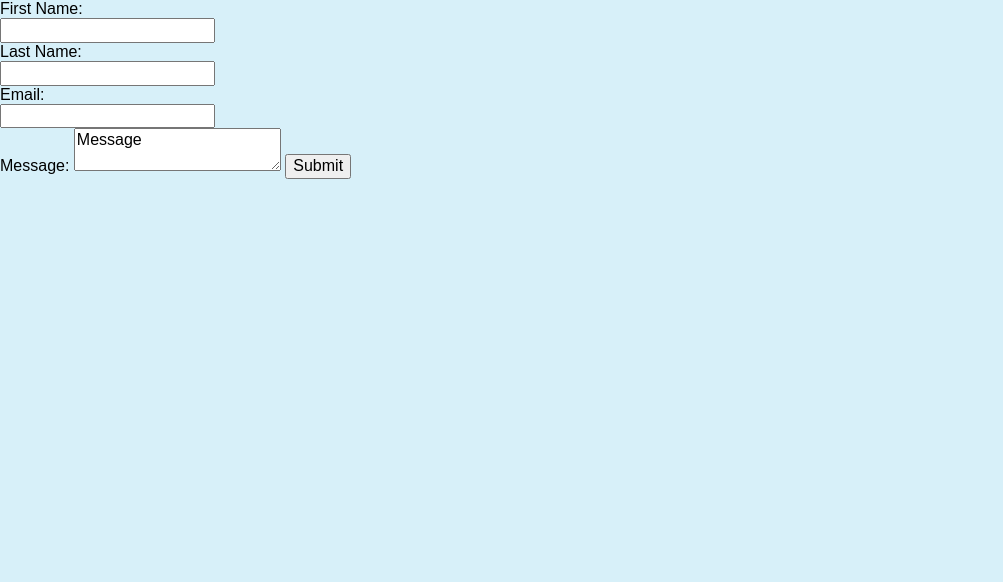
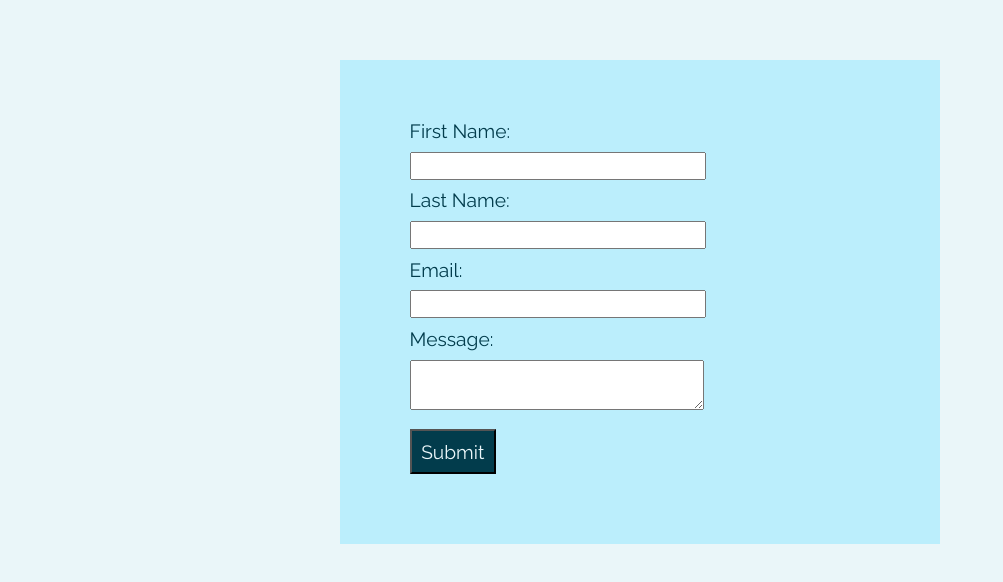
Before and after one commit to kaylamarieh/hw_listeners_hauge_kayla, a plain HTML site: page index.html in a window 1280 px wide. Shown: the whole page, without its empty margins (0-1003 px from the left). Drawn offline with Linux system fonts and the light colour scheme.

Commit message:
add styling to form

```diff
--- a/css/main.css
+++ b/css/main.css
@@ -1,11 +1,41 @@
 body {
-    background-color: #d7f0f9;
+    background-color: #eaf6f9;
 }
 
 #container {
-    align-items: center;
+    margin: auto;
+    max-width: 600px;
 }
 
-form input {
+form {
+    background-color: #bbeefc;
+    padding: 10%;
+    margin-top: 10%;
+    color: #023c4c;
+    font-family: 'Raleway', sans-serif;
+    font-size: 1.2em;
+}
+
+label {
+    margin-left: 2%;
+}
+
+form input,
+form textarea {
     display: block;
+    width: 60%;
+    margin: 2%;
 }
+
+button {
+    margin: 2%;
+    padding: 2%;
+    background-color: #023c4c;
+    color: #eaf6f9;
+    font-family: 'Raleway', sans-serif;
+}
+
+button:hover {
+    background-color: #eaf6f9;
+    color: #023c4c;
+}
--- a/index.html
+++ b/index.html
@@ -5,6 +5,7 @@
     <title>Event Listener</title>
     <meta name="description" content="">
 
+    <link href="https://fonts.googleapis.com/css?family=Raleway" rel="stylesheet">
     <link rel="stylesheet" href="css/vendor/normalize.min.css">
     <link rel="stylesheet" href="css/main.css">
 </head>
@@ -18,7 +19,7 @@
             <label for="email">Email:</label>
             <input name="email" type="email">
             <label for="message">Message:</label>
-            <textarea name="message">Message</textarea>
+            <textarea name="message"></textarea>
             <button type="button">Submit</button>
         </form>
     </div>
```
